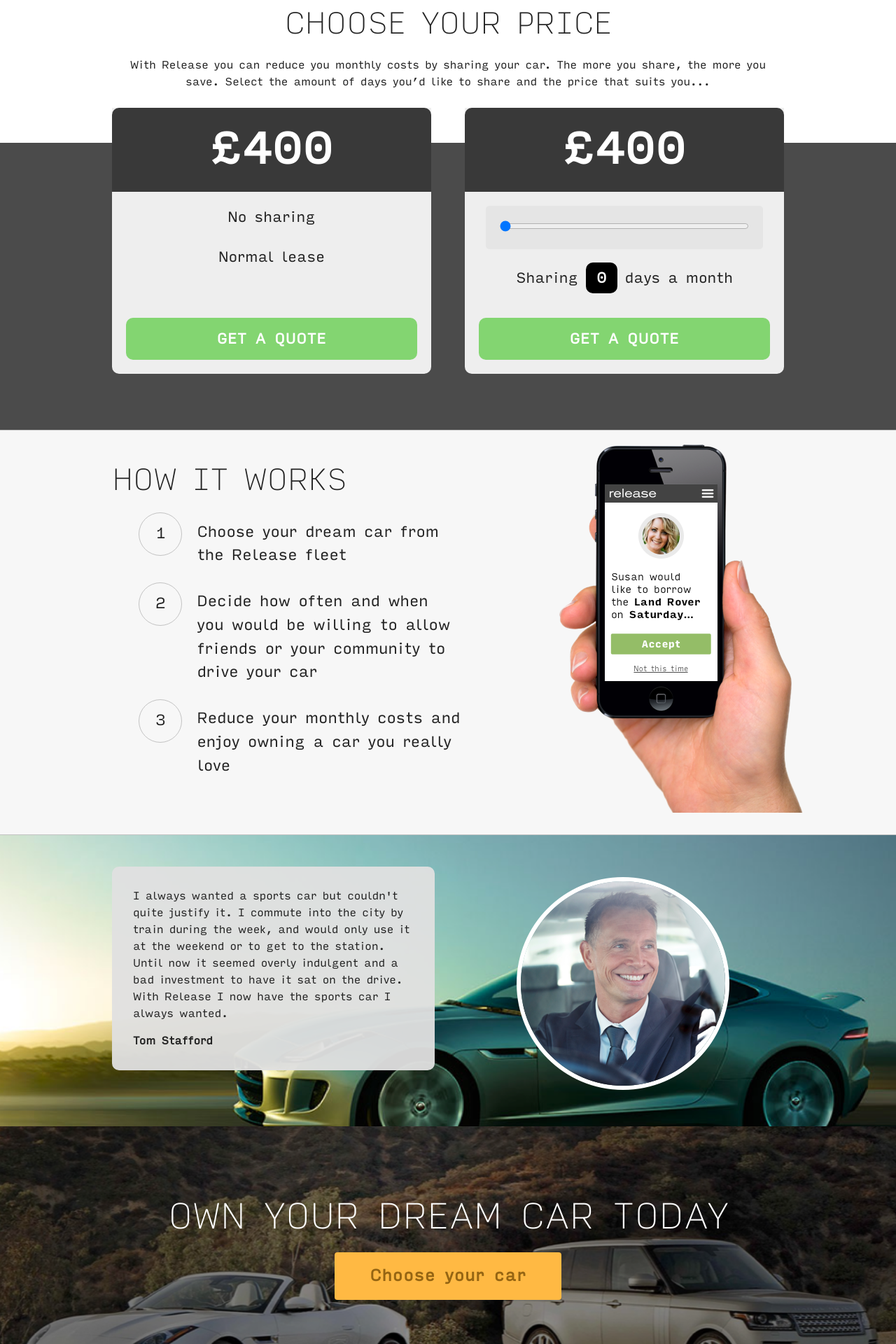
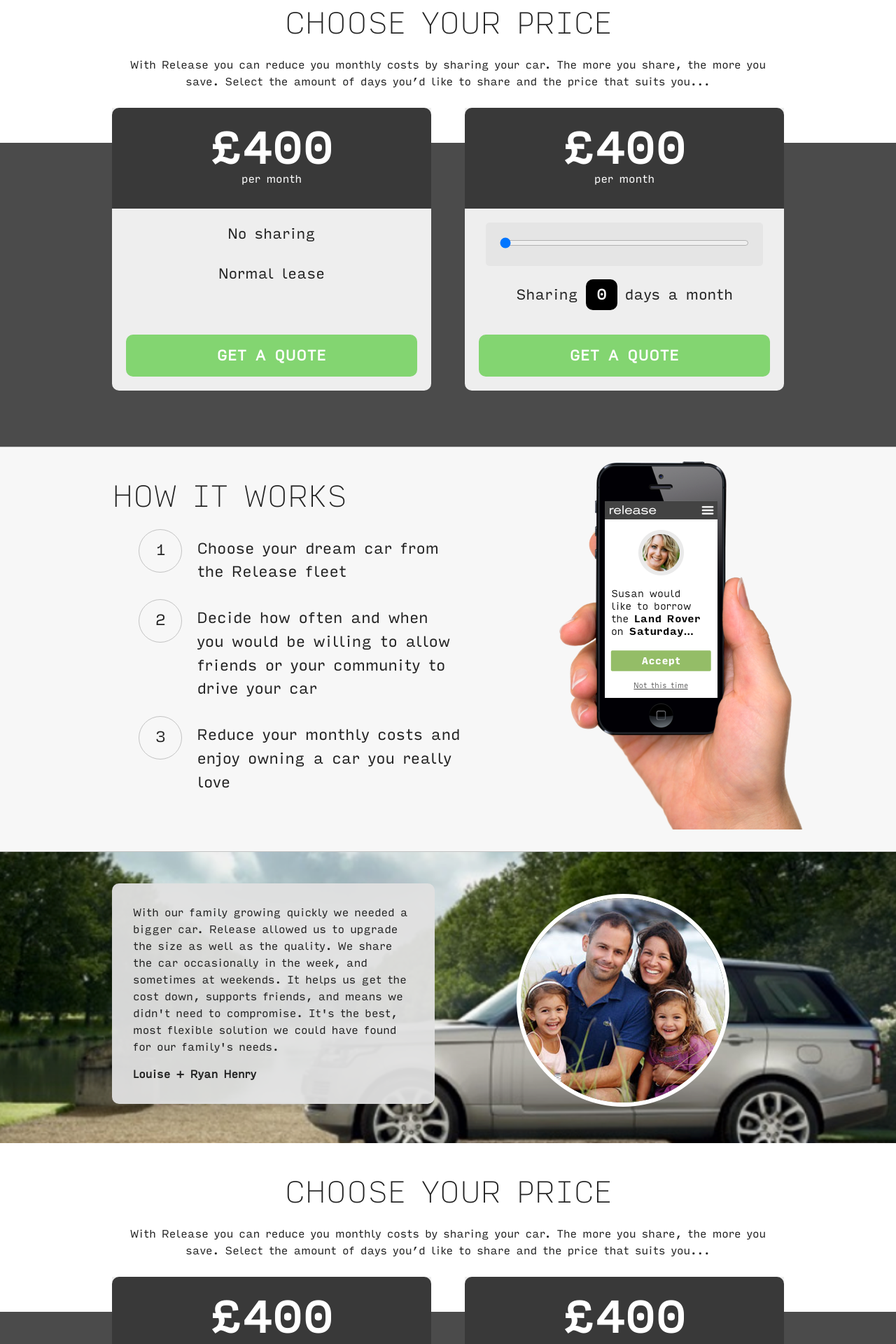
Before and after one commit to releasefinance/releasefinance.github.io, a Jekyll site: the page built from evoque.html, in a window 1280 px wide. Shown: the part 629-2549 px from the top of the page at 70% size. Built offline with Jekyll 4.4.1, drawn with Linux system fonts in a browser that asks for light colours; nearby versions of some CDN libraries; comment, search, counter and statistics services are not loaded; some of the changed text lies outside the part shown.

Commit message:
mobile tweaks

```diff
--- a/_includes/page_evoque.html
+++ b/_includes/page_evoque.html
@@ -38,7 +38,7 @@
         <div class="half price price-fixed">
           <div class="price__total">
             <span class="num" id="fixedprice">{{page.price.fixed.price}}</span>
-            <span class="text">{{page.price.fixed.price__text}}</span>
+            <span class="text">{{page.price.fixed.price_text}}</span>
           </div>
           <div class="price__content">
             {{page.price.fixed.content}}
@@ -50,8 +50,8 @@
 
         <div class="half price price-share">
           <div class="price__total">
-            <span class="num" id="discountedPrice"></span>
-            <span class="text">{{page.price.shared.price}}</span>
+            <span class="num _discountedPrice"></span>
+            <span class="text">{{page.price.shared.price_text}}</span>
           </div>
 
           <div class="price__content price__content-range">
@@ -59,7 +59,7 @@
               <input type="range" name="shares" min="0" max="20" value="0" onchange="rangeAdjust(this.value)">
             </p>
             <p>
-              Sharing <span class="total" id="total">0</span> days a month
+              Sharing <span class="total _total">0</span> days a month
             </p>
           </div>
 
@@ -139,7 +139,81 @@
   </div>
 </section >
 
-<section class="content outro">
+<section class="content splitcta">
+  <div class="price-desc center">
+    <div class="container">
+      <h2>{{page.price.header}}</h2>
+      <p>{{page.price.description}}</p>
+    </div>
+  </div>
+  <div class="prices">
+    <div class="container">
+      <div class="row">
+        <div class="half price price-fixed">
+          <div class="price__total">
+            <span class="num" id="fixedprice">{{page.price.fixed.price}}</span>
+            <span class="text">{{page.price.fixed.price_text}}</span>
+          </div>
+          <div class="price__content">
+            {{page.price.fixed.content}}
+          </div>
+          <div class="price__cta">
+            <a href="/signup" class="button">{{page.price.cta}}</a>
+          </div>
+        </div>
+
+        <div class="half price price-share">
+          <div class="price__total">
+            <span class="num _discountedPrice"></span>
+            <span class="text">{{page.price.shared.price_text}}</span>
+          </div>
+
+          <div class="price__content price__content-range">
+            <p class="range">
+              <input type="range" name="shares" min="0" max="20" value="0" onchange="rangeAdjust(this.value)">
+            </p>
+            <p>
+              Sharing <span class="total _total">0</span> days a month
+            </p>
+          </div>
+
+          <div class="price__content price__content-dropdown">
+            <p>
+              Sharing
+              <select onchange="rangeAdjust(this.value)">
+                <option value="1">1</option>
+                <option value="2">2</option>
+                <option value="3">3</option>
+                <option value="4">4</option>
+                <option value="5">5</option>
+                <option value="6">6</option>
+                <option value="7">7</option>
+                <option value="8">8</option>
+                <option value="9">9</option>
+                <option value="10">10</option>
+                <option value="11">11</option>
+                <option value="12">12</option>
+                <option value="13">13</option>
+                <option value="14">14</option>
+                <option value="15">15</option>
+                <option value="16">16</option>
+                <option value="17">17</option>
+                <option value="18">18</option>
+                <option value="19">19</option>
+                <option value="20">20</option>
+              </select> days a month
+            </p>
+          </div>
+          <div class="price__cta">
+            <a href="/signup" class="button">{{page.price.cta}}</a>
+          </div>
+        </div>
+      </div>
+    </div>
+  </div>
+</section>
+
+<!-- <section class="content outro">
   <div class="container">
     <div class="row">
       <div class="outro__header">{{page.outro.header}}</div>
@@ -149,4 +223,4 @@
       </div>
     </div>
   </div>
-</section>
+</section> -->
--- a/_sass/modules/price-split.scss
+++ b/_sass/modules/price-split.scss
@@ -45,13 +45,14 @@
   font-size: 20px;
   @media (max-width: 800px) {
     font-size: 13px;
+    padding: 10px 20px 10px 20px;
   }
 }
 
 .price__content {
   height: 120px;
   @media (max-width: 800px) {
-    height: 60px;
+    height: 100px;
   }
 }
 
@@ -81,6 +82,10 @@
 
 .price__cta {
   padding: 20px;
+  @media (max-width: 800px) {
+    padding: 5px;
+    margin-top: 5px;
+  }
 }
 
 .price__cta .button {
--- a/assets/javascript/application.js
+++ b/assets/javascript/application.js
@@ -4,8 +4,8 @@
   var discountedPrice = Math.floor((20 - shares) * (price / 20.0 ))
   // return(Math.floor((20 - this.shares) * (this.car.price / 20.0 )));
 
-  $('#total').html(shares);
-  $('#discountedPrice').html('£' + discountedPrice);
+  $('._total').html(shares);
+  $('._discountedPrice').html('£' + discountedPrice);
 }
 
 $(document).ready(function() {
--- a/evoque.html
+++ b/evoque.html
@@ -39,10 +39,10 @@
   image  : ui.png
 
 testimonial:
-  quote : I always wanted a sports car but couldn't quite justify it. I commute into the city by train during the week, and would only use it at the weekend or to get to the station. Until now it seemed overly indulgent and a bad investment to have it sat on the drive. With Release I now have the sports car I always wanted.
-  name  : Tom Stafford
-  image   : testimonial_2.png
-  bg    : testimonial_bg_2.png
+  quote : With our family growing quickly we needed a bigger car. Release allowed us to upgrade the size as well as the quality. We share the car occasionally in the week, and sometimes at weekends. It helps us get the cost down, supports friends, and means we didn't need to compromise. It's the best, most flexible solution we could have found for our family's needs.
+  name  : Louise + Ryan Henry
+  image   : testimonial_people_1.png
+  bg    : testimonial_bg_1.png
 
 feature_list :
   - text : Your dream car now makes rational finanical sense as well as emotional
```
